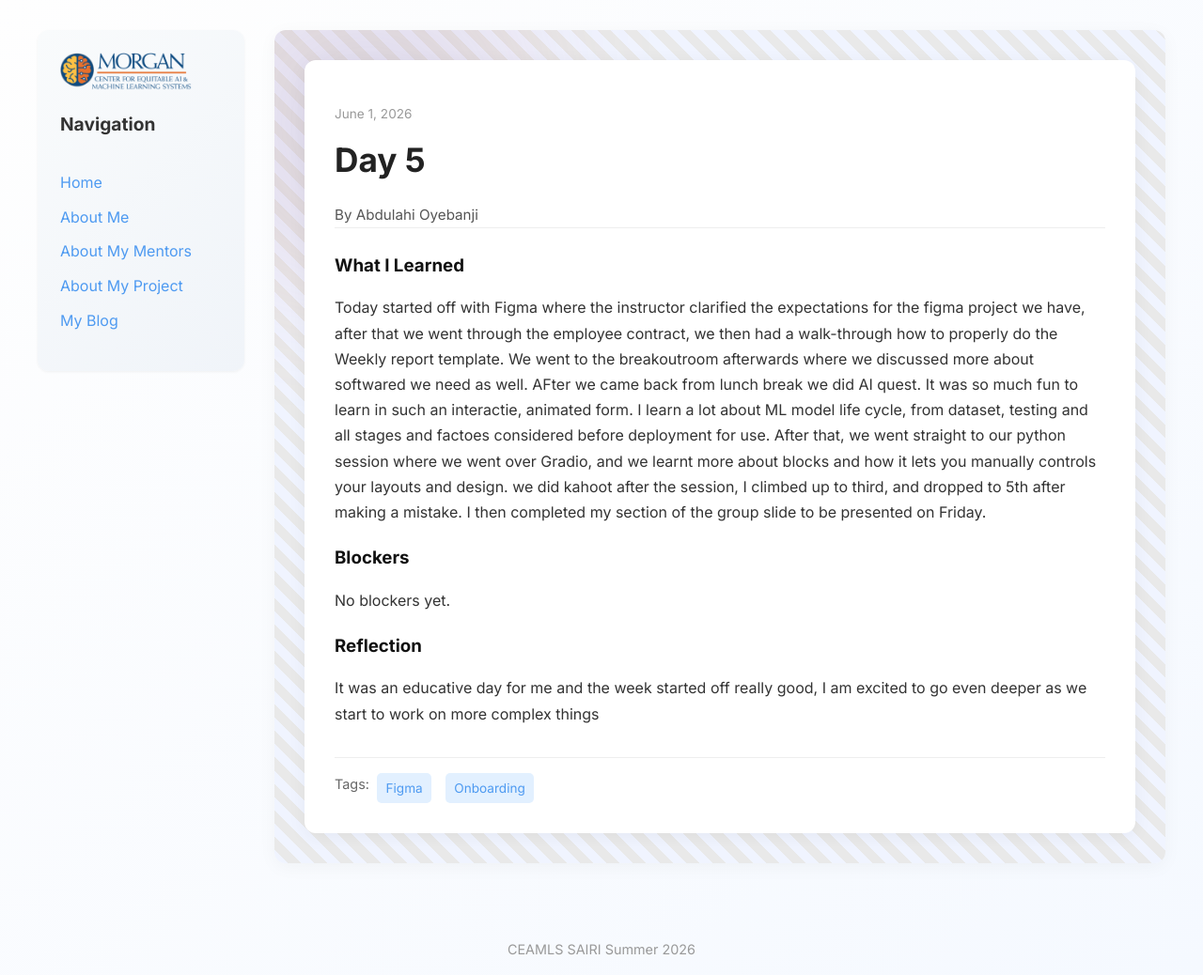
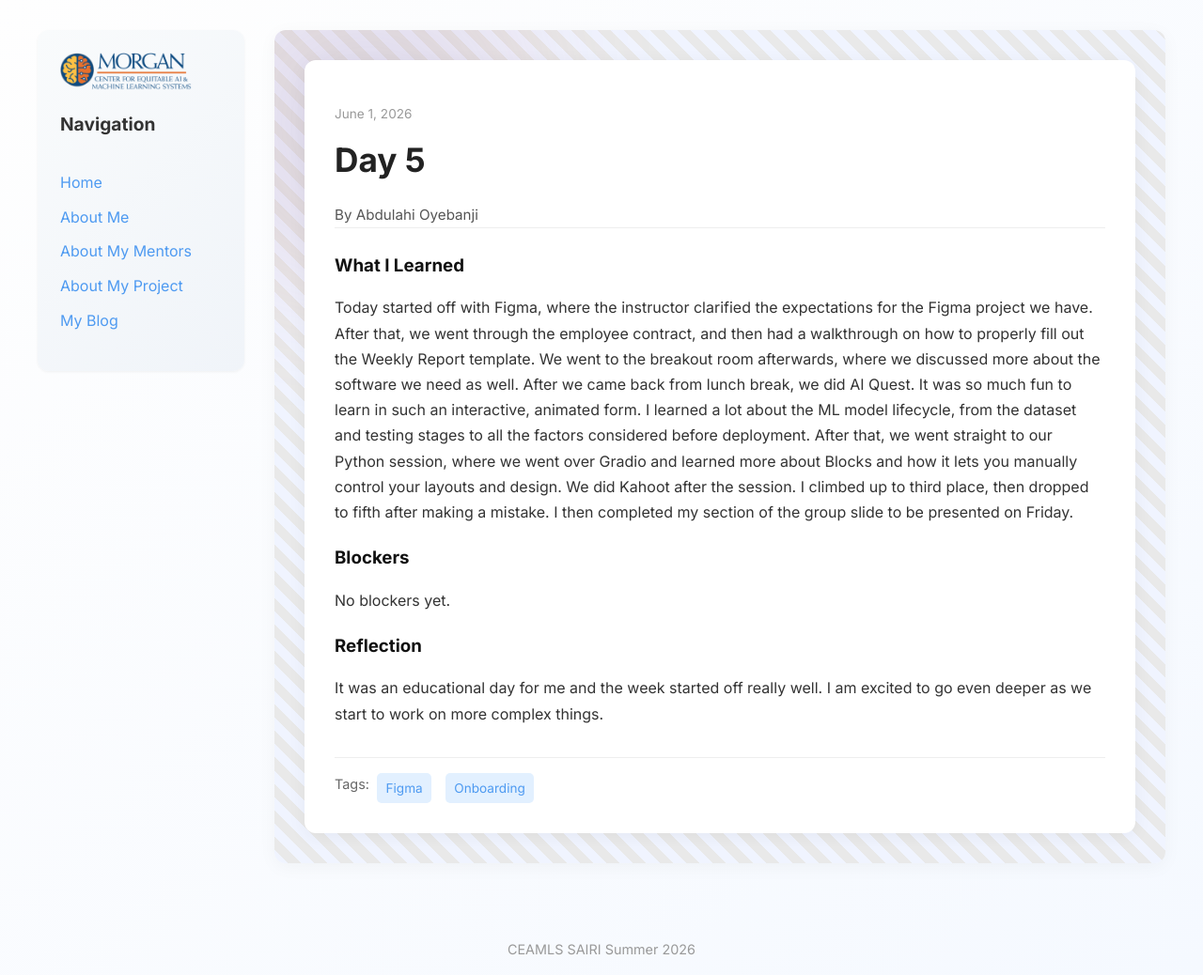
Before and after one commit to abdulahi-banji/abdulahi-banjiceamls26.github.io, a Jekyll site: the page built from _posts/2026-06-01-day 5.md, in a window 1280 px wide. Shown: the whole page at 94% size. Built offline with Jekyll 4.4.1, drawn with Linux system fonts in a browser that asks for light colours.

Commit message:
fixed grammatical errors

```diff
--- a/_posts/2026-06-01-day 5.md
+++ b/_posts/2026-06-01-day 5.md
@@ -1,14 +1,13 @@
 ---
 layout: post
-title: "Day 5 "
+title: "Day 5"
 date: 2026-06-01
 permalink: /day5.html
 tags: ["Figma", "Onboarding"]
 what_i_learned: |
-  Today started off with Figma where the instructor clarified the expectations for the figma project we have, after that we went through the employee contract, we then had a walk-through how to properly do the Weekly report template. We went to the breakoutroom afterwards where we discussed more about softwared we need as well. AFter we came back from lunch break we did AI quest. It was so much fun to learn in such an interactie, animated form. I learn a lot about ML model life cycle, from dataset, testing and all stages and factoes considered before deployment for use. After that, we went straight to our python session where we went over Gradio, and we learnt more about blocks and how it lets you manually controls your layouts and design. we did kahoot after the session, I climbed up to third, and dropped to 5th after making a mistake. I then completed my section of the group slide to be presented on Friday.
+  Today started off with Figma, where the instructor clarified the expectations for the Figma project we have. After that, we went through the employee contract, and then had a walkthrough on how to properly fill out the Weekly Report template. We went to the breakout room afterwards, where we discussed more about the software we need as well. After we came back from lunch break, we did AI Quest. It was so much fun to learn in such an interactive, animated form. I learned a lot about the ML model lifecycle, from the dataset and testing stages to all the factors considered before deployment. After that, we went straight to our Python session, where we went over Gradio and learned more about Blocks and how it lets you manually control your layouts and design. We did Kahoot after the session. I climbed up to third place, then dropped to fifth after making a mistake. I then completed my section of the group slide to be presented on Friday.
 blockers: |
   No blockers yet.
-
 reflection: |
-  It was an educative day for me and the week started off really good, I am excited to go even deeper as we start to work on more complex things
+  It was an educational day for me and the week started off really well. I am excited to go even deeper as we start to work on more complex things.
 ---
```
